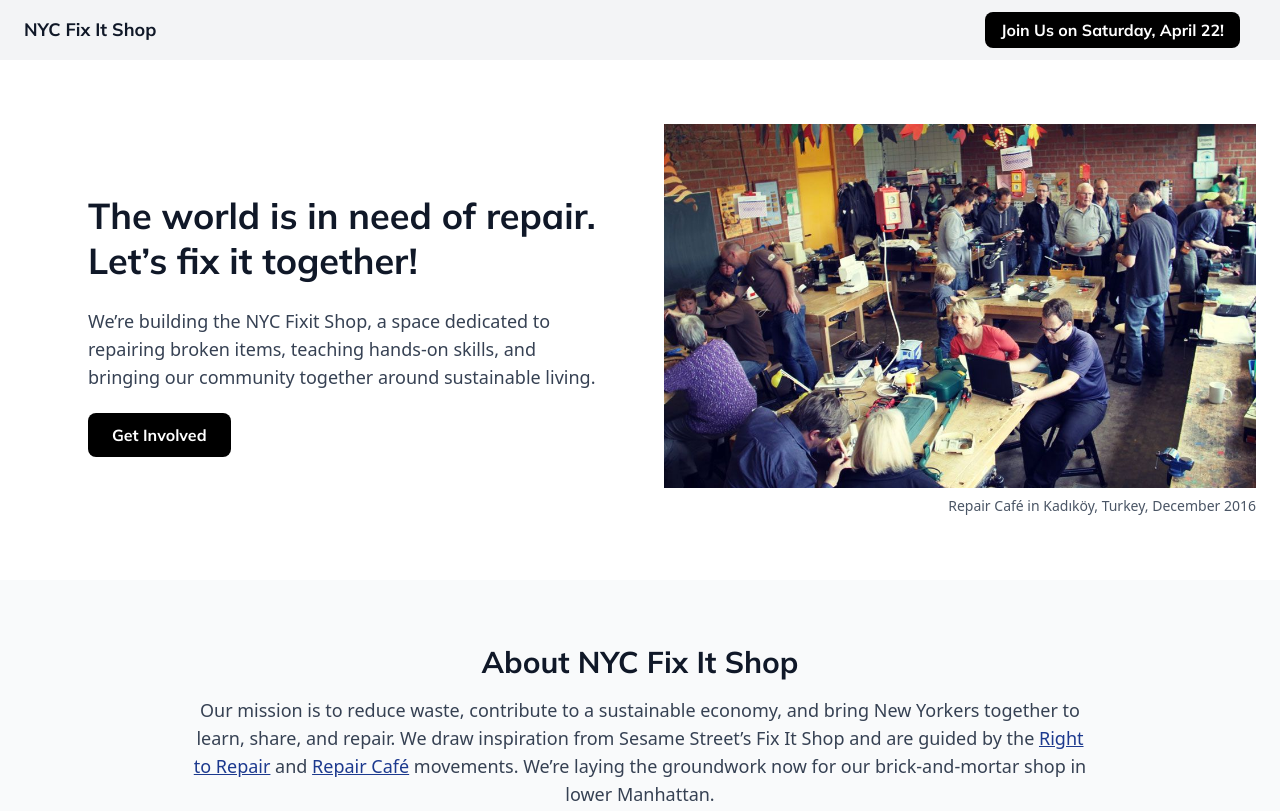
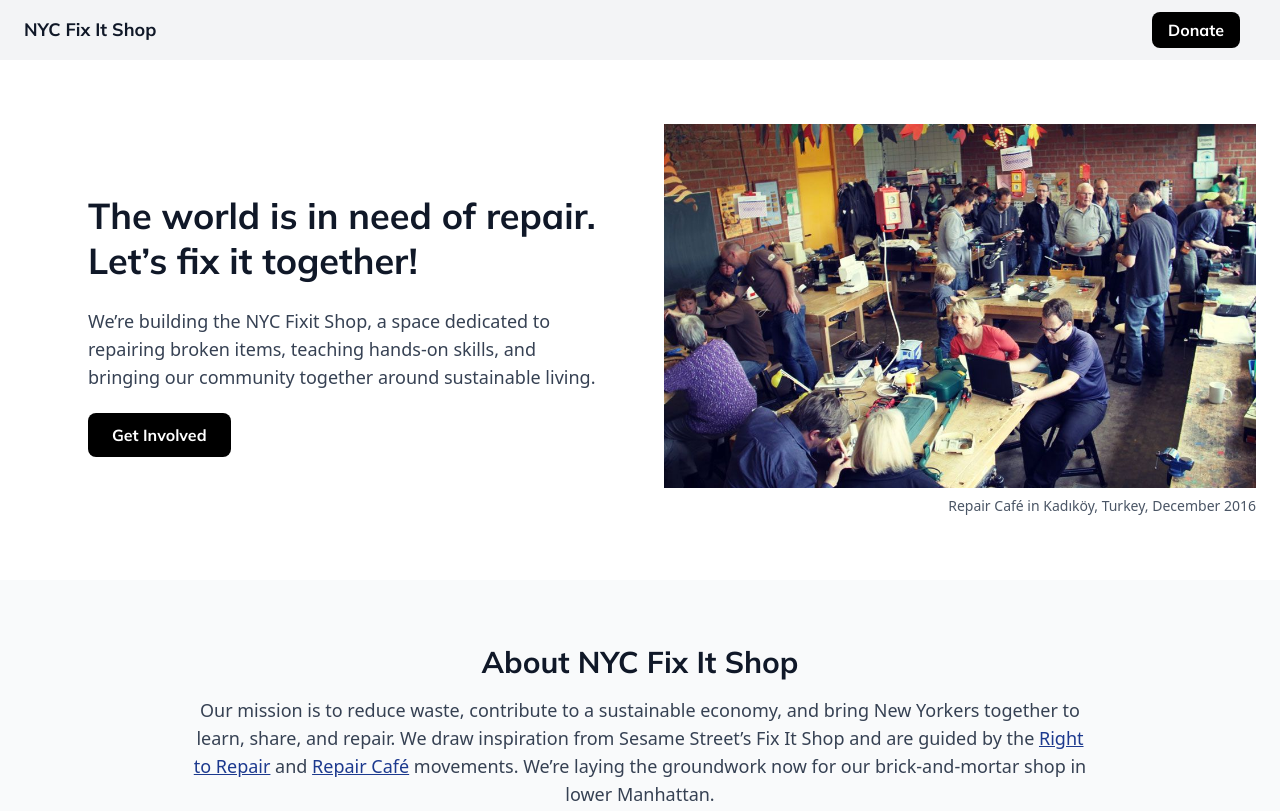
Before and after one commit to jonathan-hooper-osf/nycfixitshop.org, a website: page site/index.html in a window 1280 px wide. Shown: the top 811 px of the page. Drawn offline with Linux system fonts and the light colour scheme.

Commit message:
Swap in donate button to make it less time dependent/

```diff
--- a/site/index.html
+++ b/site/index.html
@@ -26,8 +26,8 @@
   <header class="flex justify-between items-center px-6 py-4 bg-gray-100">
     <div class="text-lg font-bold mulish-700"><a href="index.html">NYC Fix It Shop</a></div>
     <div class="space-x-4">
-      <a href="events.html" class="px-4 py-2 bg-black text-white rounded-lg mulish-700 md:inline hidden">Join Us on Saturday, April 22!</a>
-      <a href="events.html" class="px-4 py-2 bg-black text-white rounded-lg mulish-700 md:hidden inline">Join Us on 4/22!</a>
+      <a href="#" class="px-4 py-2 bg-black text-white rounded-lg mulish-700 md:inline hidden">Donate</a>
+      <a href="#" class="px-4 py-2 bg-black text-white rounded-lg mulish-700 md:hidden inline">Donate</a>
     </div>
   </header>
 
```
